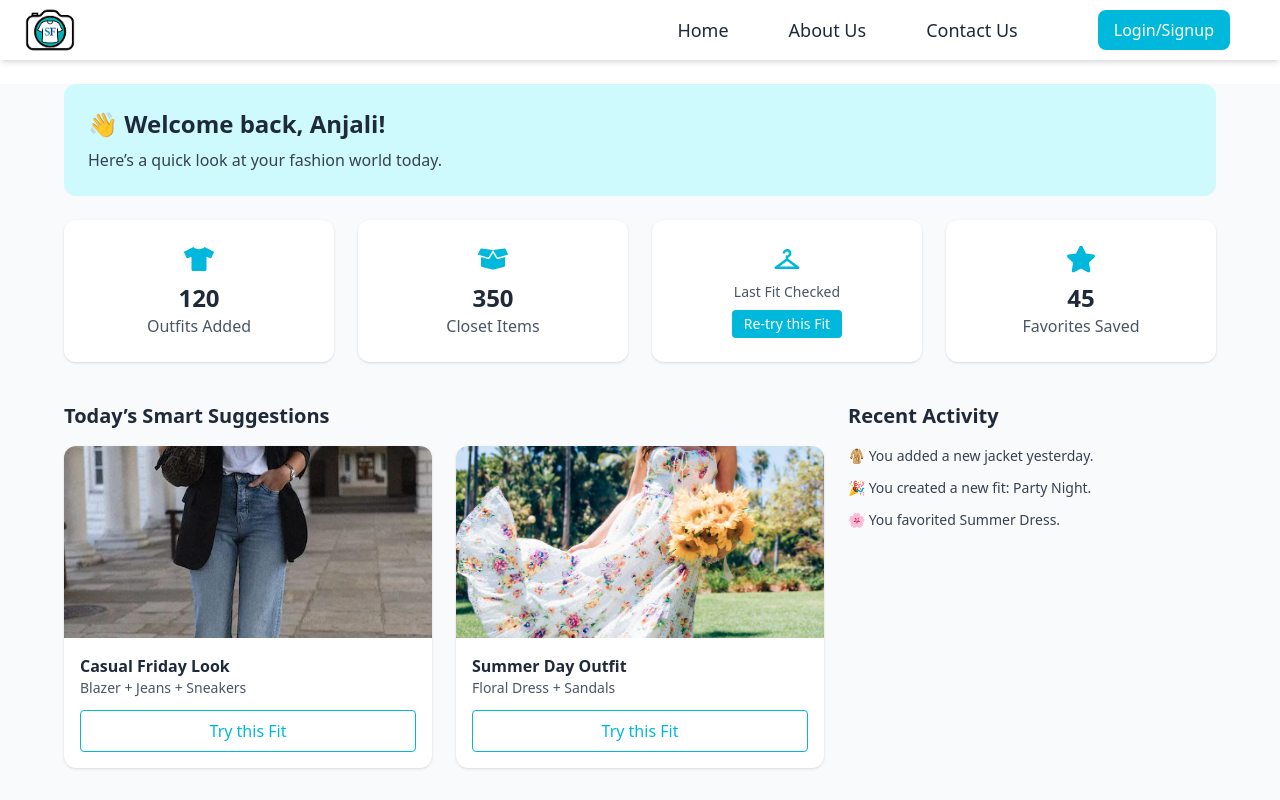
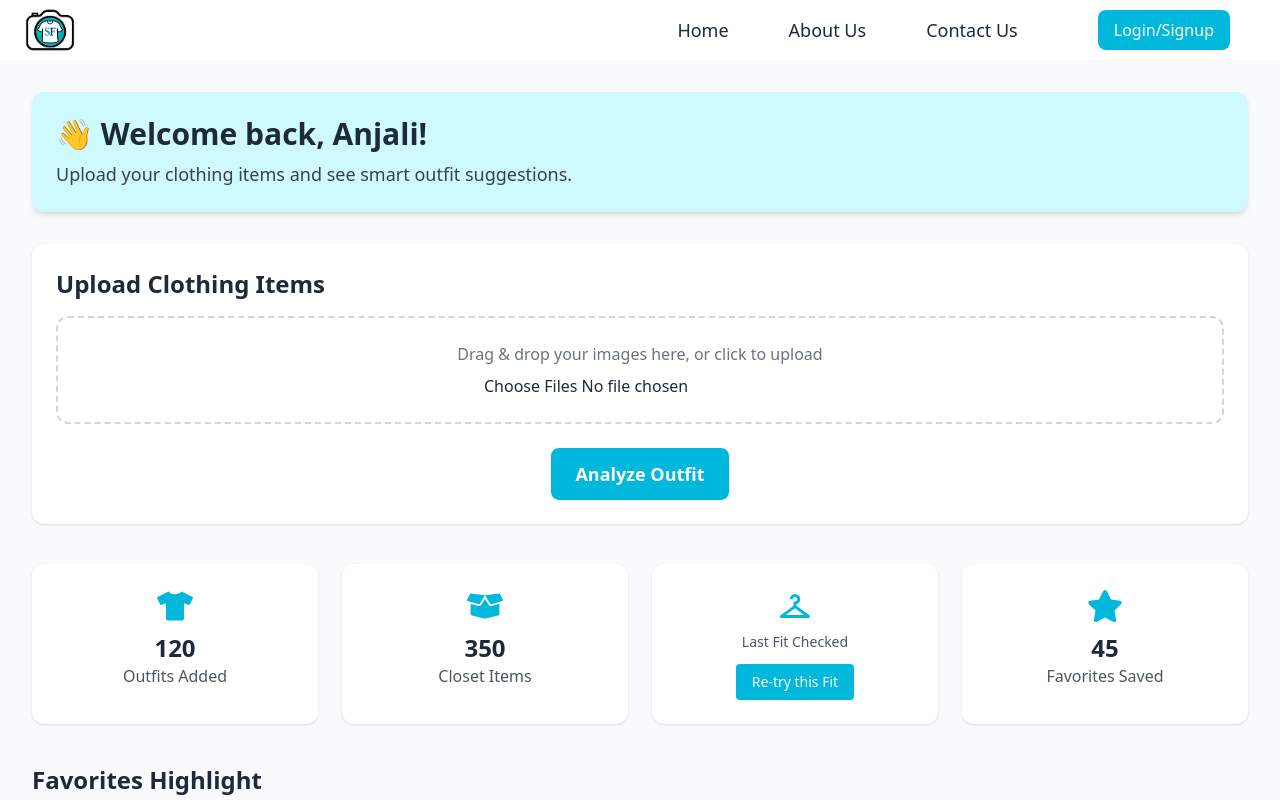
Before and after one commit to anjaliofficial/SmartFit, a React (Vite) app in the folder frontend/: page /Dashboard in a window 1280 px wide. Shown: the top 800 px of the page. Built offline with nearby package versions, Linux system fonts and the light colour scheme.

Commit message:
Dashboard new features

```diff
--- a/frontend/src/public/Dashboard.jsx
+++ b/frontend/src/public/Dashboard.jsx
@@ -1,9 +1,9 @@
-import React from "react";
+import React, { useState } from "react";
 import { useNavigate } from "react-router-dom";
 import Header from "../components/header";
 import Footer from "../components/footer";
 
-// Import images
+// Import suggestion & favorite images
 import casualImage from "../assets/image/casual.jpg";
 import summerImage from "../assets/image/summer.jpg";
 import fav1 from "../assets/image/fav1.jpg";
@@ -17,6 +17,7 @@ import { MdCheckroom } from "react-icons/md";
 const Dashboard = () => {
   const navigate = useNavigate();
 
+  // Favorites
   const favorites = [
     { id: 1, img: fav1, name: "Classic Casual" },
     { id: 2, img: fav2, name: "Party Night" },
@@ -24,119 +25,169 @@ const Dashboard = () => {
     { id: 4, img: fav4, name: "Winter Layers" },
   ];
 
+  // Multi-upload state
+  const [items, setItems] = useState([]);
+  const [showPreview, setShowPreview] = useState(false);
+
+  const handleUpload = (e) => {
+    const files = Array.from(e.target.files);
+    const newItems = files.map((file) => ({
+      file,
+      preview: URL.createObjectURL(file),
+      type: "Unknown", // Later: AI detection
+    }));
+    setItems((prev) => [...prev, ...newItems]);
+    setShowPreview(false);
+  };
+
+  const handleAnalyze = () => {
+    if (items.length === 0) {
+      alert("Please upload some items first!");
+      return;
+    }
+    setShowPreview(true);
+  };
+
   return (
     <>
       <Header />
 
-      <div className="font-sans text-gray-800 bg-gray-50 min-h-screen">
+      <div className="font-sans text-gray-800 bg-gray-50 min-h-screen p-4 md:p-8">
         {/* Welcome Section */}
-        <section className="bg-cyan-100 p-6 rounded-xl mx-4 md:mx-16 mt-6">
-          <h1 className="text-2xl font-bold mb-2">👋 Welcome back, Anjali!</h1>
-          <p className="text-gray-700">
-            Here’s a quick look at your fashion world today.
+        <section className="bg-cyan-100 p-6 rounded-xl shadow-md mb-8">
+          <h1 className="text-3xl font-bold mb-2">👋 Welcome back, Anjali!</h1>
+          <p className="text-gray-700 text-lg">
+            Upload your clothing items and see smart outfit suggestions.
           </p>
         </section>
 
-        {/* Stats */}
-        <section className="grid grid-cols-2 md:grid-cols-4 gap-6 mx-4 md:mx-16 mt-6">
-          <div className="p-6 bg-white rounded-xl shadow flex flex-col items-center">
-            <FaTshirt className="text-cyan-500 text-3xl mb-2" />
+        {/* ================== UPLOAD IMAGES SECTION ================== */}
+        <section className="bg-white rounded-xl shadow p-6 mb-10">
+          <h2 className="text-2xl font-bold mb-4">Upload Clothing Items</h2>
+
+          {/* Drag & Drop Area */}
+          <div className="border-2 border-dashed border-gray-300 rounded-xl p-6 text-center mb-4 hover:border-cyan-500 transition">
+            <p className="text-gray-500 mb-2">
+              Drag & drop your images here, or click to upload
+            </p>
+            <input
+              type="file"
+              multiple
+              accept="image/*"
+              onChange={handleUpload}
+              className="cursor-pointer"
+            />
+          </div>
+
+          {/* Uploaded Images Preview (Scrollable Grid) */}
+          {items.length > 0 && (
+            <div className="overflow-x-auto py-2">
+              <div className="flex gap-4">
+                {items.map((item, idx) => (
+                  <div
+                    key={idx}
+                    className="bg-gray-100 rounded-xl shadow p-2 flex-shrink-0 w-48 flex flex-col items-center"
+                  >
+                    <img
+                      src={item.preview}
+                      alt={`Item ${idx}`}
+                      className="w-full h-48 object-contain mb-2"
+                    />
+                    <p className="text-sm font-semibold">{item.type}</p>
+                  </div>
+                ))}
+              </div>
+            </div>
+          )}
+
+          {/* Analyze Outfit Button */}
+          <div className="flex justify-center mt-6">
+            <button
+              className="bg-cyan-500 text-white px-6 py-3 rounded-lg text-lg font-semibold hover:bg-cyan-600 transition"
+              onClick={handleAnalyze}
+            >
+              Analyze Outfit
+            </button>
+          </div>
+        </section>
+
+        {/* ================== VIRTUAL OUTFIT PREVIEW ================== */}
+        {showPreview && (
+          <section className="bg-white rounded-xl shadow p-6 mb-10">
+            <h2 className="text-2xl font-bold mb-4">
+              Suggested Outfit Preview
+            </h2>
+            <div className="grid grid-cols-2 sm:grid-cols-3 md:grid-cols-5 gap-4">
+              {items.map((item, idx) => (
+                <div
+                  key={idx}
+                  className="bg-gray-50 rounded-xl shadow p-2 flex flex-col items-center"
+                >
+                  <img
+                    src={item.preview}
+                    alt={`Preview ${idx}`}
+                    className="w-full h-48 object-contain mb-2"
+                  />
+                  <p className="text-sm font-semibold">{item.type}</p>
+                </div>
+              ))}
+            </div>
+            <p className="mt-4 text-gray-600">
+              This is a suggested combination of your uploaded items.
+            </p>
+          </section>
+        )}
+
+        {/* ================== STATS ================== */}
+        <section className="grid grid-cols-2 md:grid-cols-4 gap-6 mb-10">
+          <div className="p-6 bg-white rounded-xl shadow flex flex-col items-center hover:scale-105 transform transition">
+            <FaTshirt className="text-cyan-500 text-4xl mb-2" />
             <h2 className="text-2xl font-bold">120</h2>
             <p className="text-gray-600">Outfits Added</p>
           </div>
-          <div className="p-6 bg-white rounded-xl shadow flex flex-col items-center">
-            <FaBoxOpen className="text-cyan-500 text-3xl mb-2" />
+          <div className="p-6 bg-white rounded-xl shadow flex flex-col items-center hover:scale-105 transform transition">
+            <FaBoxOpen className="text-cyan-500 text-4xl mb-2" />
             <h2 className="text-2xl font-bold">350</h2>
             <p className="text-gray-600">Closet Items</p>
           </div>
-          <div className="p-6 bg-white rounded-xl shadow flex flex-col items-center">
-            <MdCheckroom className="text-cyan-500 text-3xl mb-2" />
+          <div className="p-6 bg-white rounded-xl shadow flex flex-col items-center hover:scale-105 transform transition">
+            <MdCheckroom className="text-cyan-500 text-4xl mb-2" />
             <p className="text-sm text-gray-600">Last Fit Checked</p>
-            <button className="mt-2 text-sm bg-cyan-500 text-white px-3 py-1 rounded hover:bg-cyan-600">
+            <button className="mt-3 text-sm bg-cyan-500 text-white px-4 py-2 rounded hover:bg-cyan-600 transition">
               Re-try this Fit
             </button>
           </div>
-          <div className="p-6 bg-white rounded-xl shadow flex flex-col items-center">
-            <FaStar className="text-cyan-500 text-3xl mb-2" />
+          <div className="p-6 bg-white rounded-xl shadow flex flex-col items-center hover:scale-105 transform transition">
+            <FaStar className="text-cyan-500 text-4xl mb-2" />
             <h2 className="text-2xl font-bold">45</h2>
             <p className="text-gray-600">Favorites Saved</p>
           </div>
         </section>
 
-        {/* Suggestions */}
-        <section className="grid grid-cols-1 md:grid-cols-3 gap-6 mx-4 md:mx-16 my-10">
-          <div className="md:col-span-2">
-            <h2 className="text-xl font-bold mb-4">
-              Today’s Smart Suggestions
-            </h2>
-            <div className="grid grid-cols-1 sm:grid-cols-2 gap-6">
-              {/* Suggestion 1 */}
-              <div className="bg-white rounded-xl shadow overflow-hidden">
-                <img
-                  src={casualImage}
-                  alt="Casual Friday Look"
-                  className="w-full h-48 object-cover"
-                />
-                <div className="p-4">
-                  <h3 className="font-bold">Casual Friday Look</h3>
-                  <p className="text-gray-600 text-sm">
-                    Blazer + Jeans + Sneakers
-                  </p>
-                  <button className="mt-3 w-full border border-cyan-500 text-cyan-500 px-4 py-2 rounded hover:bg-cyan-50 transition">
-                    Try this Fit
-                  </button>
-                </div>
-              </div>
-
-              {/* Suggestion 2 */}
-              <div className="bg-white rounded-xl shadow overflow-hidden">
-                <img
-                  src={summerImage}
-                  alt="Summer Day Outfit"
-                  className="w-full h-48 object-cover"
-                />
-                <div className="p-4">
-                  <h3 className="font-bold">Summer Day Outfit</h3>
-                  <p className="text-gray-600 text-sm">
-                    Floral Dress + Sandals
-                  </p>
-                  <button className="mt-3 w-full border border-cyan-500 text-cyan-500 px-4 py-2 rounded hover:bg-cyan-50 transition">
-                    Try this Fit
-                  </button>
-                </div>
-              </div>
-            </div>
-          </div>
-
-          {/* Recent Activity */}
-          <div>
-            <h2 className="text-xl font-bold mb-4">Recent Activity</h2>
-            <ul className="space-y-3 text-sm text-gray-700">
-              <li>🧥 You added a new jacket yesterday.</li>
-              <li>🎉 You created a new fit: Party Night.</li>
-              <li>🌸 You favorited Summer Dress.</li>
-            </ul>
-          </div>
-        </section>
-
-        {/* Favorites Highlight */}
-        <section className="mx-4 md:mx-16 mb-12">
-          <h2 className="text-xl font-bold mb-4">Favorites Highlight</h2>
+        {/* ================== FAVORITES ================== */}
+        <section className="mb-12">
+          <h2 className="text-2xl font-bold mb-4">Favorites Highlight</h2>
           <div className="grid grid-cols-1 sm:grid-cols-2 lg:grid-cols-4 gap-6">
             {favorites.map((fav) => (
               <div
                 key={fav.id}
-                className="bg-white rounded-xl shadow cursor-pointer hover:shadow-lg transition"
+                className="bg-white rounded-xl shadow hover:shadow-xl cursor-pointer transition transform hover:scale-105"
                 onClick={() => navigate(`/outfit/${fav.id}`)}
               >
                 <img
                   src={fav.img}
                   alt={fav.name}
-                  className="w-full h-72 object-contain bg-gray-100"
+                  className="w-full h-80 object-contain bg-gray-100"
                 />
                 <div className="p-4 text-center">
-                  <h3 className="font-bold">{fav.name}</h3>
-                  <button className="mt-2 w-full border border-cyan-500 text-cyan-500 px-4 py-2 rounded hover:bg-cyan-50 transition">
+                  <h3 className="font-bold text-lg">{fav.name}</h3>
+                  <button
+                    className="mt-3 w-full border border-cyan-500 text-cyan-500 px-4 py-2 rounded hover:bg-cyan-50 transition"
+                    onClick={(e) => {
+                      e.stopPropagation();
+                      alert(`You selected ${fav.name}!`);
+                    }}
+                  >
                     Wear Again
                   </button>
                 </div>
```
Also changed, not shown: frontend/src/public/OutFitDetails.jsx (+53 -17 lines).
